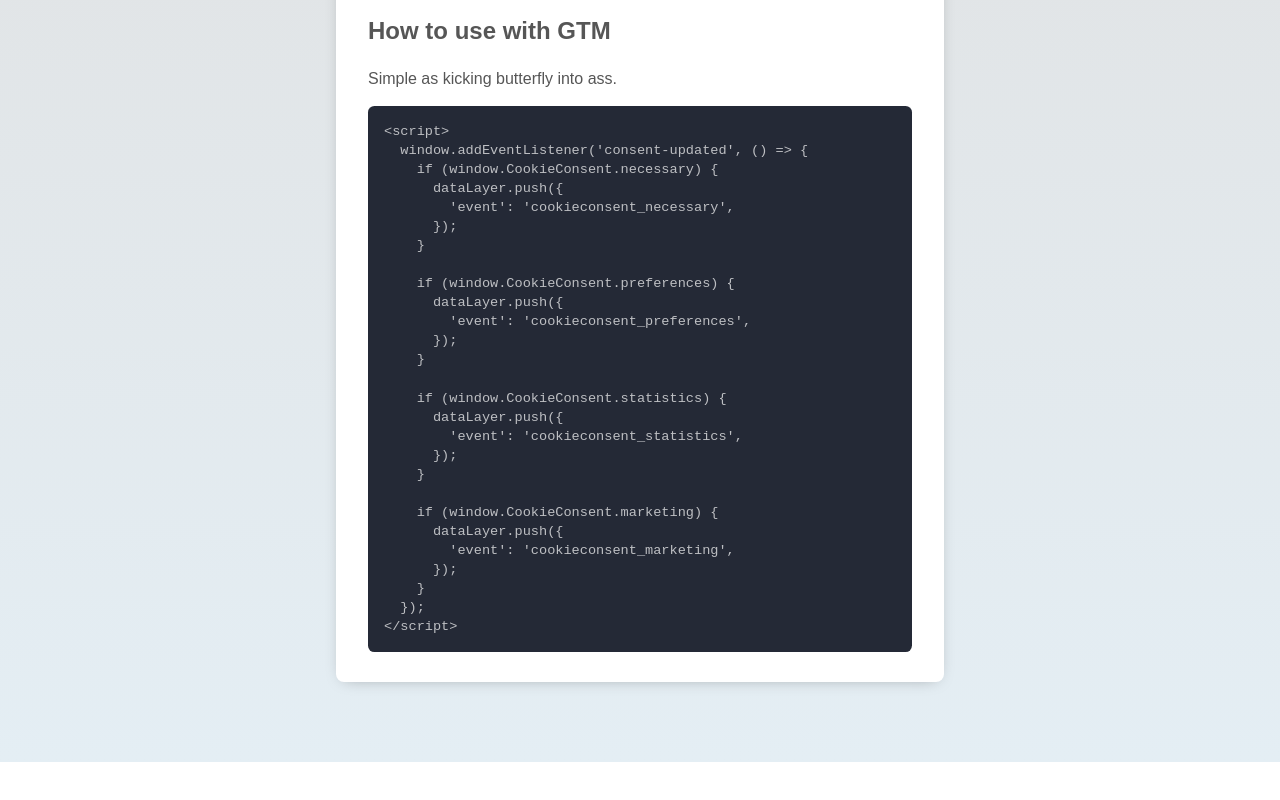
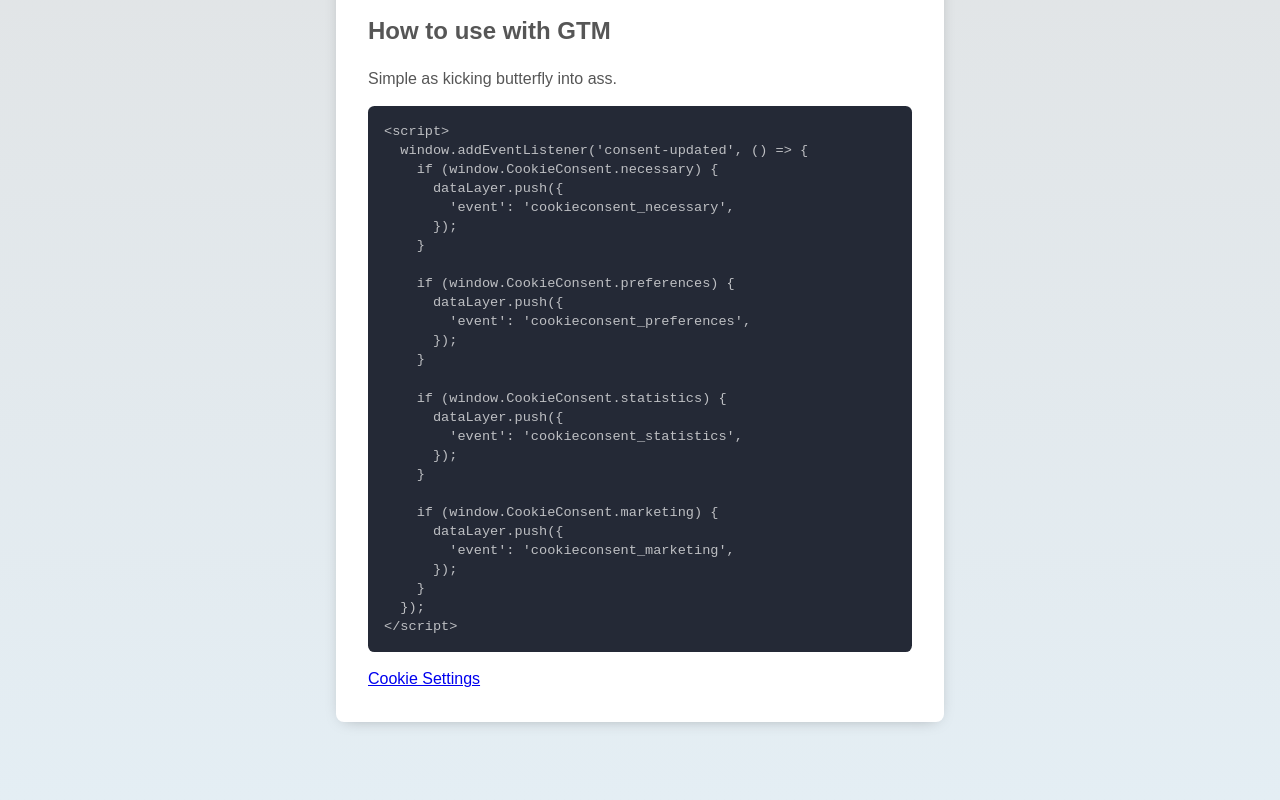
Before and after one commit to danielsitek/dgp-cookie-consent, a website: page public/index.html in a window 1280 px wide. Shown: the part 433-1233 px from the top of the page. Before the commit the page ends 1195 px from the top, so only its background shows below. Drawn offline with Linux system fonts and the light colour scheme.

Commit message:
added dynamic link to html file for testing

```diff
--- a/public/index.html
+++ b/public/index.html
@@ -106,6 +106,8 @@
     }
   });
 &lt;/script&gt;</code></pre>
+
+        <p id="dynamic-link-container"></p>
       </div>
     </div>
 
@@ -187,5 +189,22 @@
     </script>
 
     <script type="text/javascript" src="/dist/cookies.min.js"></script>
+
+    <template id="cookie-settings-template">
+      <a href="#" class="js-consent-open">Cookie Settings</a>
+    </template>
+
+    <script>
+      window.addEventListener('DOMContentLoaded', () => {
+        setTimeout(() => {
+          const container = document.getElementById('dynamic-link-container');
+          const template = document.getElementById('cookie-settings-template');
+
+          if (container && template?.content) {
+            container.appendChild(template.content.cloneNode(true));
+          }
+        }, 2000);
+      });
+    </script>
   </body>
 </html>
```
